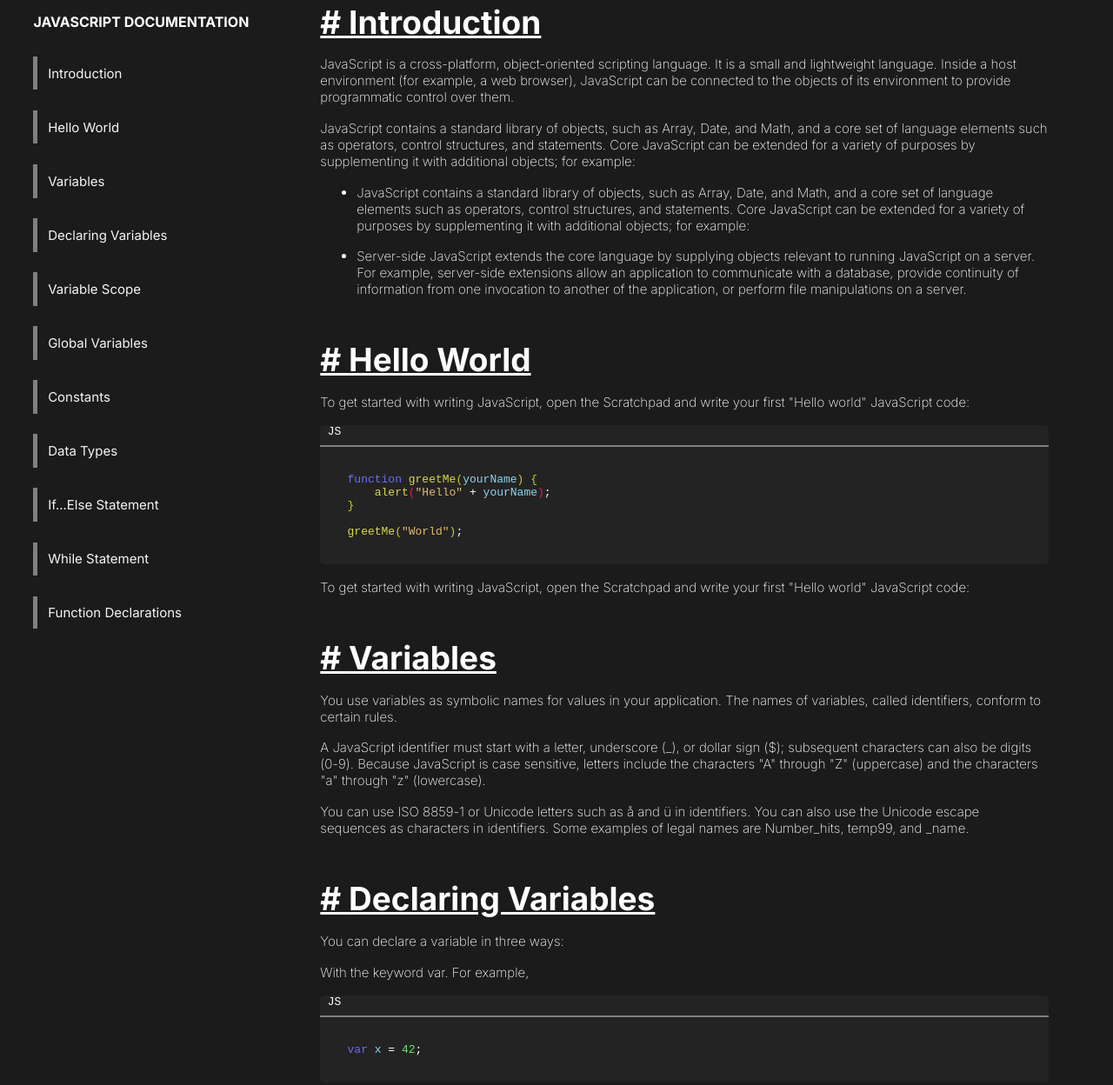
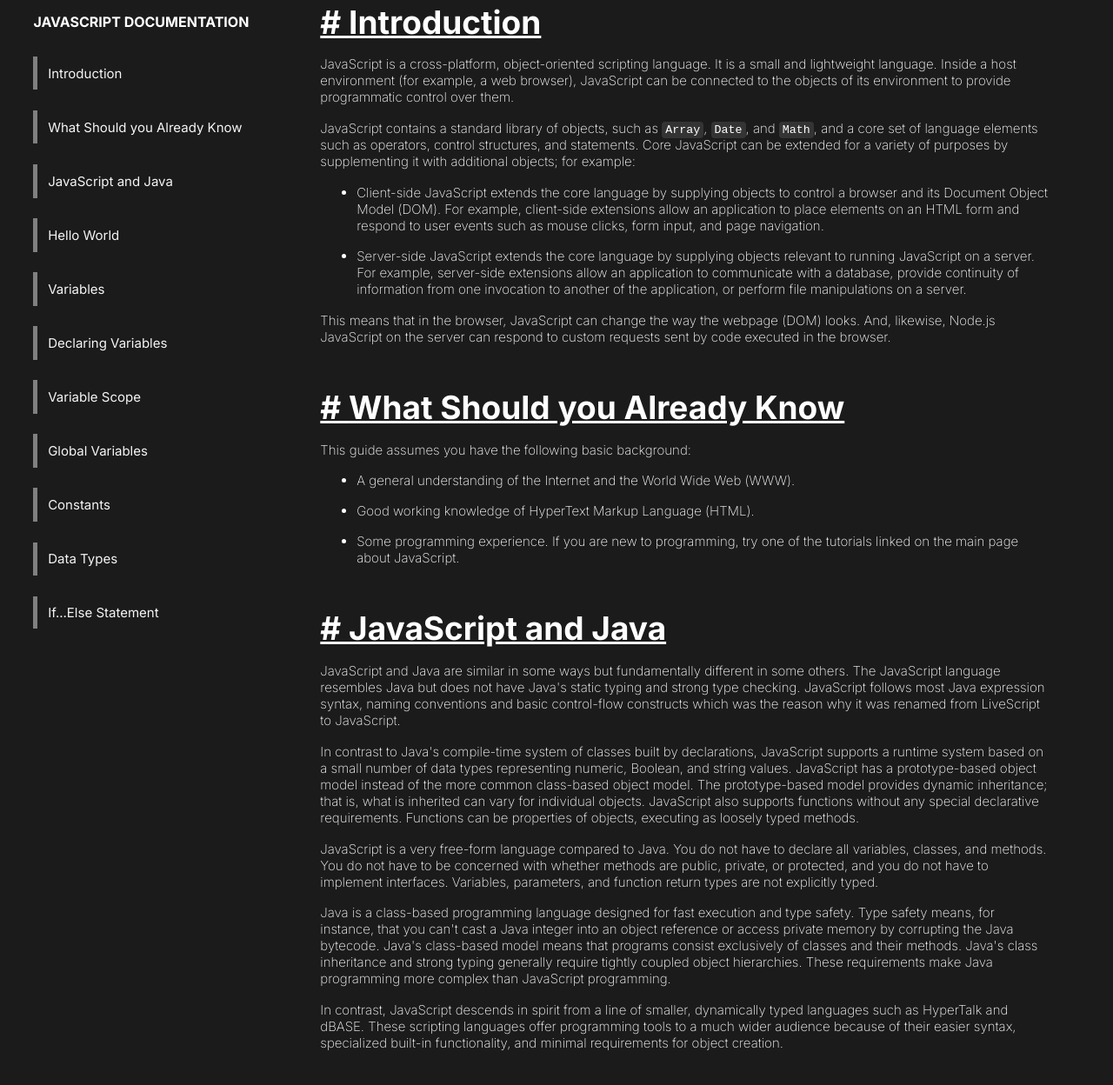
Before and after one commit to mthszr/form, a plain HTML site: page technical-documentation-page/index.html in a window 1280 px wide. Shown: the part 23-1271 px from the top of the page at 87% size. Drawn offline with Linux system fonts and the light colour scheme.

Commit message:
more sections added

```diff
--- a/technical-documentation-page/index.html
+++ b/technical-documentation-page/index.html
@@ -8,12 +8,12 @@
 </head>
 <body>
     <nav id="navbar">
-        <header>
-           JavaScript Documentation
-        </header>
+        <header>JavaScript Documentation</header>
 
         <ul>
             <li><a class="nav-link" href="#introduction">Introduction</a></li>
+            <li><a class="nav-link" href="#what_should_you_already_know">What Should you Already Know</a></li>
+            <li><a class="nav-link" href="#javascript_and_java">JavaScript and Java</a></li>
             <li><a class="nav-link" href="#hello_world">Hello World</a></li>
             <li><a class="nav-link" href="#variables">Variables</a></li>
             <li><a class="nav-link" href="#declaring_variables">Declaring Variables</a></li>
@@ -26,7 +26,6 @@
             <li><a class="nav-link" href="#function_declarations">Function Declarations</a></li>
         </ul>
 
-
     </nav>
     <main id="main-doc">
         <section class="main-section" id="introduction">
@@ -36,18 +35,63 @@
             </p>
 
             <p>
-                JavaScript contains a standard library of objects, such as Array, Date, and Math, and a core set of language elements such as operators, control structures, and statements. Core JavaScript can be extended for a variety of purposes by supplementing it with additional objects; for example:
+                JavaScript contains a standard library of objects, such as <code class="special">Array</code>, <code class="special">Date</code>, and <code class="special">Math</code>, and a core set of language elements such as operators, control structures, and statements. Core JavaScript can be extended for a variety of purposes by supplementing it with additional objects; for example:
             </p>
 
             <ul>
                 <li>
-                    JavaScript contains a standard library of objects, such as Array, Date, and Math, and a core set of language elements such as operators, control structures, and statements. Core JavaScript can be extended for a variety of purposes by supplementing it with additional objects; for example:
+                    Client-side JavaScript extends the core language by supplying objects to control a browser and its Document Object Model (DOM). For example, client-side extensions allow an application to place elements on an HTML form and respond to user events such as mouse clicks, form input, and page navigation.
                 </li>
 
                 <li>
                     Server-side JavaScript extends the core language by supplying objects relevant to running JavaScript on a server. For example, server-side extensions allow an application to communicate with a database, provide continuity of information from one invocation to another of the application, or perform file manipulations on a server.
                 </li>
             </ul>
+
+            <p>
+                This means that in the browser, JavaScript can change the way the webpage (DOM) looks. And, likewise, Node.js JavaScript on the server can respond to custom requests sent by code executed in the browser.
+            </p>
+        </section>
+
+        <section class="main-section" id="what_should_you_already_know">
+            <header>What Should you Already Know</header>
+
+            <p>
+                This guide assumes you have the following basic background:
+            </p>
+
+            <ul>
+                <li>A general understanding of the Internet and the World Wide Web (WWW).</li>
+                <li>Good working knowledge of HyperText Markup Language (HTML).</li>
+                <li>Some programming experience. If you are new to programming, try one of the tutorials linked on the main page about JavaScript.</li>
+            </ul>
+        </section>
+
+        <section class="main-section" id="javascript_and_java">
+            <header>JavaScript and Java</header>
+
+            <p>
+                JavaScript and Java are similar in some ways but fundamentally different in some others. The JavaScript language resembles Java but does not have Java's static typing and strong type checking. JavaScript follows most Java expression syntax, naming conventions and basic control-flow constructs which was the reason why it was renamed from LiveScript to JavaScript.
+            </p>
+
+            <p>
+                In contrast to Java's compile-time system of classes built by declarations, JavaScript supports a runtime system based on a small number of data types representing numeric, Boolean, and string values. JavaScript has a prototype-based object model instead of the more common class-based object model. The prototype-based model provides dynamic inheritance; that is, what is inherited can vary for individual objects. JavaScript also supports functions without any special declarative requirements. Functions can be properties of objects, executing as loosely typed methods.
+            </p>
+
+            <p>
+                JavaScript is a very free-form language compared to Java. You do not have to declare all variables, classes, and methods. You do not have to be concerned with whether methods are public, private, or protected, and you do not have to implement interfaces. Variables, parameters, and function return types are not explicitly typed.
+            </p>
+
+            <p>
+                Java is a class-based programming language designed for fast execution and type safety. Type safety means, for instance, that you can't cast a Java integer into an object reference or access private memory by corrupting the Java bytecode. Java's class-based model means that programs consist exclusively of classes and their methods. Java's class inheritance and strong typing generally require tightly coupled object hierarchies. These requirements make Java programming more complex than JavaScript programming.
+            </p>
+
+            <p>
+                In contrast, JavaScript descends in spirit from a line of smaller, dynamically typed languages such as HyperTalk and dBASE. These scripting languages offer programming tools to a much wider audience because of their easier syntax, specialized built-in functionality, and minimal requirements for object creation.
+            </p>
+
+            <!--DO THE TABLE-->
+
         </section>
 
         <section class="main-section" id="hello_world">
--- a/technical-documentation-page/style.css
+++ b/technical-documentation-page/style.css
@@ -106,6 +106,14 @@ main ul, main ol{
    padding-left: 5%;
 }
 
+code.special{
+    background: #343434;
+    padding: .125rem .25rem;
+    width: fit-content;
+    border-radius: 0.25rem;
+    font-size: 0.833rem;
+}
+
 pre::before{
     content: "JS ";
     vertical-align: middle;
@@ -120,6 +128,12 @@ pre{
 hr{
     margin: 1% auto 0 auto;
     border: 1px solid gray;
+}
+
+.special{
+    background-color: #232323;
+    font-family: monospace;
+    padding: 0 2%;
 }
 
 .blue{
```
